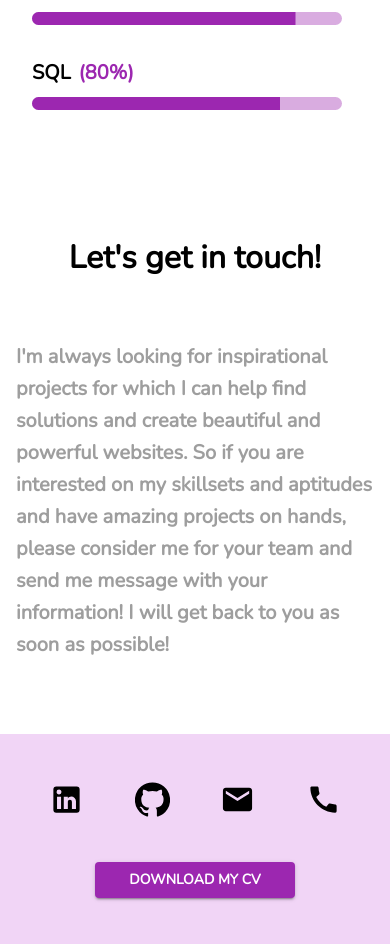
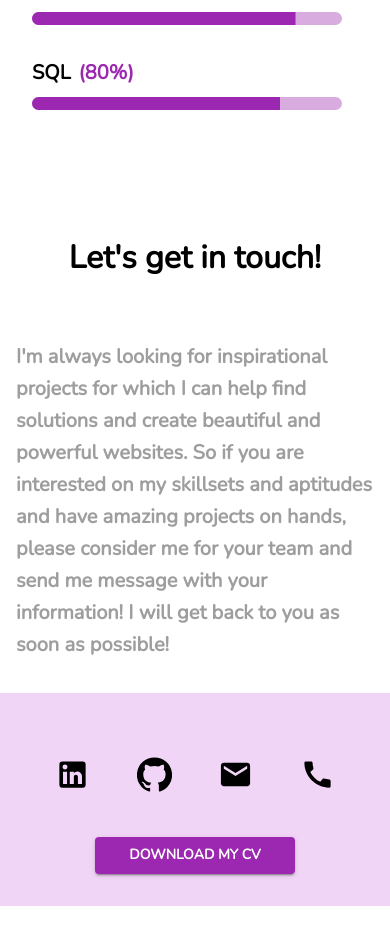
Before and after one commit to WendyChenj/My-Portfolio, a React (Create React App) app: page / in a window 390 px wide. Shown: the part 6766-7710 px from the top of the page. After the commit the page ends 7672 px from the top, so only its background shows below. Built offline with nearby package versions, Linux system fonts and the light colour scheme.

Commit message:
update contact css

```diff
--- a/src/components/Contact/Contact.css
+++ b/src/components/Contact/Contact.css
@@ -1,9 +1,7 @@
 .contact-main-container {
-  height: 100vh;
   display: flex;
   flex-flow: column nowrap;
   justify-content: space-between;
-  overflow: auto;
 }
 
 .contact-container {
@@ -18,7 +16,7 @@
 }
 
 .contact-content {
-  margin: 96px 32px;
+  margin: 64px 32px;
 }
 
 .contact-content-text {
@@ -27,9 +25,8 @@
 }
 
 .contact-end {
-  padding: 32px;
+  padding: 64px 32px;
   background-color: #f1d5f6;
-  height: 350px;
 }
 
 .contact-end-container {
@@ -75,15 +72,15 @@
   }
 
   .contact-end {
-    padding: 0 16px;
-    padding-bottom: 16px;
+    padding: 32px;
+    padding-bottom: 64px;
   }
 }
 
 @media screen and (max-width: 720px) {
   .contact-end {
-    padding: 0 8px;
-    padding-bottom: 16px;
+    padding: 32px;
+    padding-bottom: 64px;
   }
 
   .contact-link-subcontainer {
@@ -101,7 +98,7 @@
   }
 
   .contact-end {
-    height: 220px;
+    padding: 16px;
   }
 
   .contact-link-info {
```
